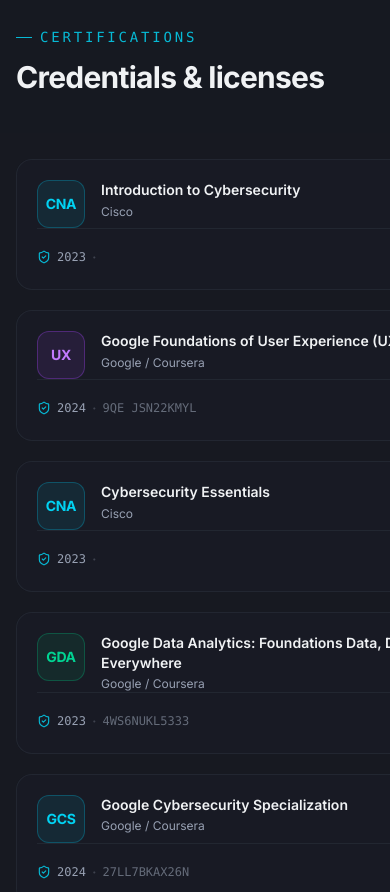
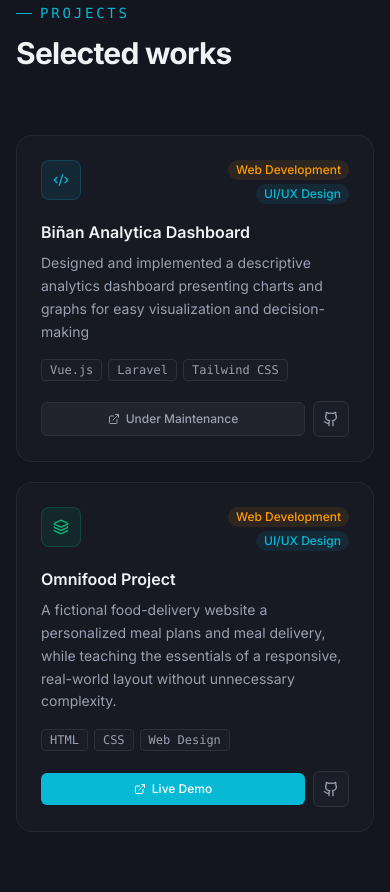
Before and after one commit to matthewarzola/BM_portfolio, a Vue app: page / in a window 390 px wide. Shown: the part 6980-7872 px from the top of the page. Built offline with nearby package versions, Linux system fonts and the light colour scheme.

Commit message:
feat: implement Projects section with project data structure, scroll animations, and responsive layout

```diff
--- a/src/components/sections/Projects.vue
+++ b/src/components/sections/Projects.vue
@@ -1,10 +1,197 @@
+<script setup lang="ts">
+import { ref, onMounted, onBeforeUnmount } from "vue";
+import {
+	ExternalLink,
+	Github,
+	BookOpen,
+	Shield,
+	Layers,
+	Lock,
+	Code2,
+	Eye,
+} from "lucide-vue-next";
+
+// ─── Types ────────────────────────────────────────────────────────────────────
+
+type ProjectColor = "cyan" | "emerald" | "purple";
+type ProjectCategory = "Cybersecurity" | "UI/UX Design" | "Research" | 'Web Development' | 'Full Stack';
+
+interface Project {
+	title: string;
+	description: string;
+	tags: string[];
+	category: ProjectCategory;
+	subcategory?: ProjectCategory;
+	icon: any;
+	color: ProjectColor;
+	liveUrl?: string;
+	githubUrl?: string;
+	caseUrl?: string;
+	maintenance: boolean;
+}
+
+// ─── Data ─────────────────────────────────────────────────────────────────────
+
+const projects: Project[] = [
+	{
+		title: "Biñan Analytica Dashboard",
+		description:
+			"Designed and implemented a descriptive analytics dashboard presenting charts and graphs for easy visualization and decision-making",
+		tags: ["Vue.js", "Laravel", "Tailwind CSS"],
+		category: "Web Development",
+		subcategory: "UI/UX Design",
+		icon: Code2,
+		color: "cyan",
+		liveUrl: "#",
+		githubUrl: "#",
+		maintenance: true,
+	},
+	{
+		title: "Omnifood Project",
+		description:
+			"A fictional food-delivery website a personalized meal plans and meal delivery, while teaching the essentials of a responsive, real-world layout without unnecessary complexity.",
+		tags: ["HTML", "CSS", "Web Design"],
+		category: "Web Development",
+		subcategory: "UI/UX Design",
+		icon: Layers,
+		color: "emerald",
+		liveUrl: "https://omnifood-arzola.netlify.app/",
+		githubUrl: "#",
+		maintenance: false,
+	},
+];
+
+// ─── Style maps ───────────────────────────────────────────────────────────────
+
+const iconBadge: Record<ProjectColor, string> = {
+	cyan: "text-cyan-500    bg-cyan-500/10    border-cyan-500/20",
+	emerald: "text-emerald-500 bg-emerald-500/10 border-emerald-500/20",
+	purple: "text-purple-500  bg-purple-500/10  border-purple-500/20",
+};
+
+const categoryBadge: Record<ProjectCategory, string> = {
+	'Cybersecurity': "bg-cyan-500/10   text-cyan-500",
+	'UI/UX Design': "bg-primary/10    text-primary",
+	'Research': "bg-purple-500/10 text-purple-500",
+	'Web Development': 'bg-amber-500/10  text-amber-500',
+	'Full Stack': 'bg-rose-500/10   text-rose-500',
+};
+
+// ─── Scroll animation ─────────────────────────────────────────────────────────
+
+const containerRef = ref<HTMLElement | null>(null);
+const inView = ref(false);
+let observer: IntersectionObserver | null = null;
+
+onMounted(() => {
+	observer = new IntersectionObserver(
+		([entry]) => {
+			if (entry.isIntersecting) {
+				inView.value = true;
+				observer?.disconnect();
+			}
+		},
+		{ threshold: 0.1 },
+	);
+	if (containerRef.value) observer.observe(containerRef.value);
+});
+
+onBeforeUnmount(() => observer?.disconnect());
+</script>
+
 <template>
-  <div>
-    <!-- Your contact form or info goes here -->
-    <h1>projects</h1>
-  </div>
+	<section id="projects" class="py-24 px-4 sm:px-6">
+		<div ref="containerRef" class="max-w-6xl mx-auto">
+			<!-- ── Header ──────────────────────────────────────────────────────── -->
+			<div class="mb-16 transition-all duration-700 ease-out" :class="inView ? 'opacity-100 translate-y-0' : 'opacity-0 translate-y-8'
+				">
+				<p class="text-primary text-sm font-mono tracking-[0.2em] uppercase mb-3 flex items-center gap-2">
+					<span class="inline-block w-4 h-px bg-primary" aria-hidden="true" />
+					projects
+				</p>
+
+				<h2 class="text-3xl sm:text-4xl font-bold text-foreground tracking-tight">
+					Selected works
+				</h2>
+			</div>
+
+			<!-- ── Grid ───────────────────────────────────────────────────────── -->
+			<div class="grid sm:grid-cols-2 lg:grid-cols-3 gap-5">
+				<article v-for="(project, index) in projects" :key="project.title"
+					:data-testid="`card-project-${index}`"
+					class="group flex flex-col p-6 rounded-2xl border border-border/60 bg-card/50 backdrop-blur-sm hover:border-primary/40 hover:bg-card/80 hover:shadow-xl hover:shadow-primary/5 hover:-translate-y-1 transition-all duration-300"
+					:class="inView ? 'opacity-100 translate-y-0' : 'opacity-0 translate-y-5'
+						" :style="{ transitionDelay: `${index * 80}ms` }">
+					<!-- Card header -->
+					<div class="flex items-start justify-between mb-4">
+						<div class="w-10 h-10 rounded-lg border flex items-center justify-center shrink-0"
+							:class="iconBadge[project.color]">
+							<component :is="project.icon" class="w-4 h-4" aria-hidden="true" />
+						</div>
+
+						<div class="flex flex-col items-end gap-1">
+							<span class="text-xs px-2 py-0.5 rounded-full font-medium"
+								:class="categoryBadge[project.category]">
+								{{ project.category }}
+							</span>
+							<span v-if="project.subcategory" class="text-xs px-2 py-0.5 rounded-full font-medium"
+								:class="categoryBadge[project.subcategory]">
+								{{ project.subcategory }}
+							</span>
+						</div>
+					</div>
+
+					<!-- Title + description -->
+					<h3
+						class="font-semibold text-foreground mb-2 group-hover:text-primary transition-colors duration-200">
+						{{ project.title }}
+					</h3>
+
+					<p class="text-sm text-muted-foreground leading-relaxed mb-4 flex-1">
+						{{ project.description }}
+					</p>
+
+					<!-- Tags -->
+					<div class="flex flex-wrap gap-1.5 mb-5">
+						<span v-for="tag in project.tags" :key="tag"
+							class="px-2 py-0.5 text-xs rounded border border-border bg-muted/40 text-muted-foreground font-mono">
+							{{ tag }}
+						</span>
+					</div>
+
+					<!-- Actions — only render links that exist -->
+					<div v-if="project.liveUrl" class="flex items-center gap-2 mt-auto">
+						<span v-if="project.maintenance"
+							class="flex-1 flex items-center justify-center gap-1.5 px-3 py-2 text-xs rounded-md font-medium bg-muted text-muted-foreground cursor-not-allowed border border-border"
+							:aria-label="`${project.title} — under maintenance`">
+							<ExternalLink class="w-3 h-3" aria-hidden="true" />
+							Under Maintenance
+						</span>
+
+						<a v-else :href="project.liveUrl" :data-testid="`link-project-live-${index}`" target="_blank"
+							rel="noopener noreferrer" :aria-label="`Live demo — ${project.title}`"
+							class="flex-1 flex items-center justify-center gap-1.5 px-3 py-2 text-xs rounded-md font-medium bg-primary text-primary-foreground hover:bg-primary/90 transition-colors duration-150">
+							<ExternalLink class="w-3 h-3" aria-hidden="true" />
+							Live Demo
+						</a>
+
+						<!-- GitHub -->
+						<a v-if="project.githubUrl" :href="project.githubUrl"
+							:data-testid="`link-project-github-${index}`" target="_blank" rel="noopener noreferrer"
+							:aria-label="`GitHub repository — ${project.title}`"
+							class="flex items-center justify-center w-9 h-9 rounded-md border border-border bg-card text-muted-foreground hover:text-foreground hover:bg-secondary hover:border-primary/30 transition-colors duration-150">
+							<Github class="w-4 h-4" aria-hidden="true" />
+						</a>
+
+						<!-- Case study -->
+						<a v-if="project.caseUrl" :href="project.caseUrl" :data-testid="`link-project-case-${index}`"
+							:aria-label="`Case study — ${project.title}`"
+							class="flex items-center justify-center w-9 h-9 rounded-md border border-border bg-card text-muted-foreground hover:text-foreground hover:bg-secondary hover:border-primary/30 transition-colors duration-150">
+							<BookOpen class="w-4 h-4" aria-hidden="true" />
+						</a>
+					</div>
+				</article>
+			</div>
+		</div>
+	</section>
 </template>
-
-<script setup>
-// Your logic here
-</script>
```
